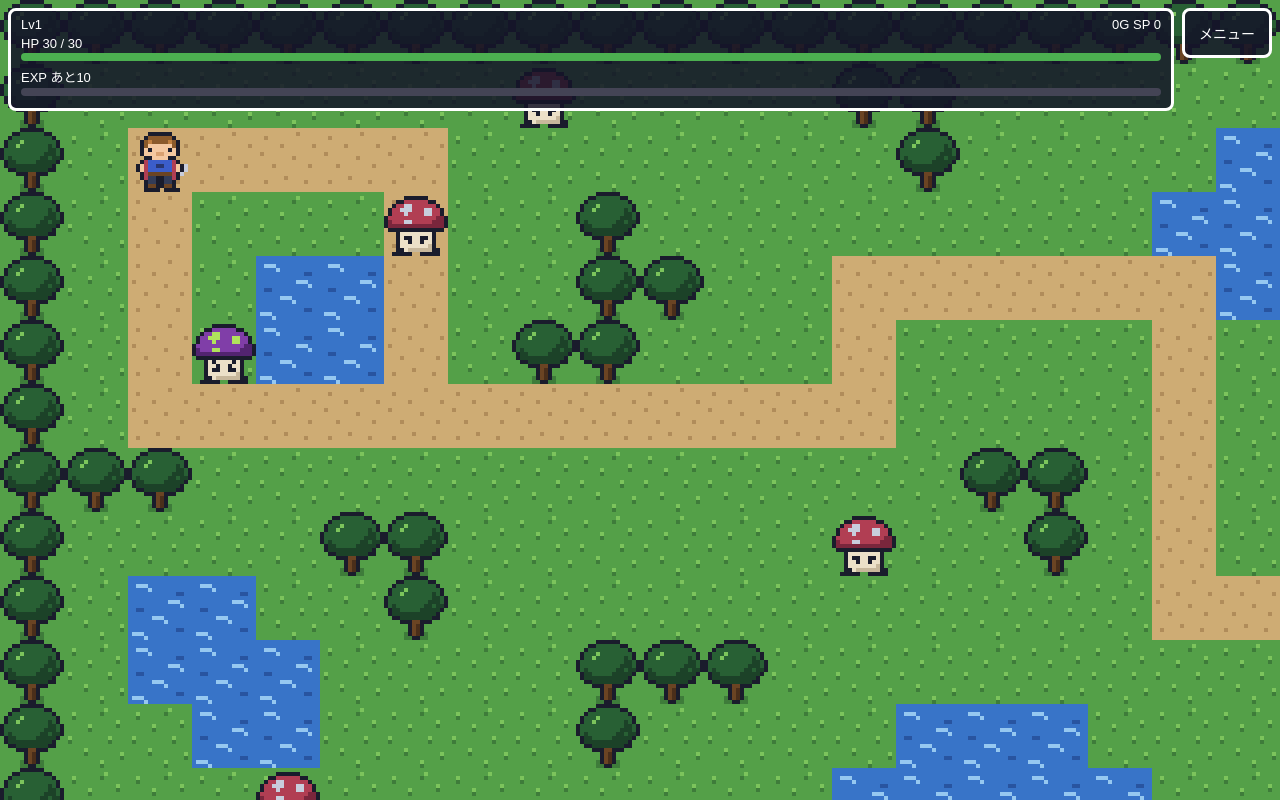
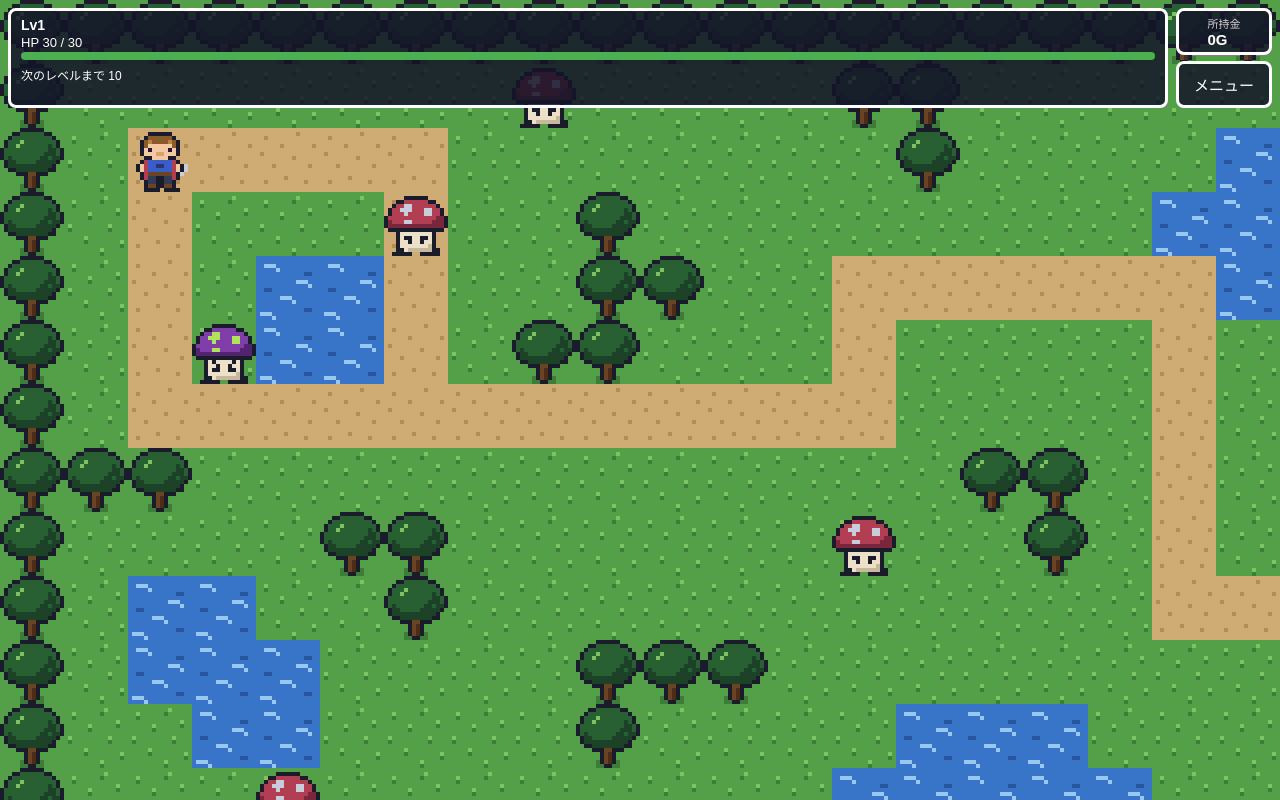
Before and after one commit to snaooo9331-max/my-rpg, a website built with Vite: page index.html in a window 1280 px wide. Built offline with nearby package versions, Linux system fonts and the light colour scheme.

Commit message:
ステータスバーを2列のレイアウトに変更

```diff
--- a/src/field.ts
+++ b/src/field.ts
@@ -68,18 +68,15 @@ const fieldEnemies: FieldEnemy[] = [
 
 export function updateFieldStatus() {
   const need = expToNext(player.level);
-  const rebirthText = player.rebirthCount > 0 ? `転生${player.rebirthCount}` : "";
 
-  setTextById("hud-level", `Lv${player.level}${rebirthText}`);
-  setTextById("hud-gold", `${player.gold}G SP ${player.skillPoints}`);
+  setTextById("hud-level", `Lv${player.level}`);
   setTextById("hud-hp", `${player.hp} / ${player.maxHp}`);
-  setTextById("hud-exp", `あと${need - player.exp}`);
+  setTextById("hud-exp", `次のレベルまで ${need - player.exp}`);
+  setTextById("hud-gold", `${player.gold}G`);
 
   const hpPercent = (player.hp / player.maxHp) * 100;
-  const expPercent = (player.exp / need) * 100;
 
   setBar("hp-fill", hpPercent);
-  setBar("exp-fill", expPercent);
   document.getElementById("hp-fill")?.classList.toggle("low", hpPercent <= 30);
 }
 
@@ -232,16 +229,20 @@ export function setupField(root: HTMLElement) {
   root.innerHTML = `
     <div class="hud">
       <div class="hud-status window">
-        <div class="hud-row">
-          <span id="hud-level"></span>
-          <span id="hud-gold"></span>
-        </div>
+        <div id="hud-level" class="hud-level"></div>
         <div class="bar-label">HP <span id="hud-hp"></span></div>
         <div class="bar"><div id="hp-fill" class="bar-fill hp"></div></div>
-        <div class="bar-label">EXP <span id="hud-exp"></span></div>
-        <div class="bar"><div id="exp-fill" class="bar-fill exp"></div></div>
+        <div id="hud-exp" class="hud-exp"></div>
       </div>
-      <button id="menu-toggle" class="window menu-toggle">メニュー</button>
+      <div class="hud-side">
+        <div class="hud-gold window">
+          <div>
+            <div class="gold-label">所持金</div>
+            <div id="hud-gold"></div>
+          </div>
+        </div>
+        <button id="menu-toggle" class="window menu-toggle">メニュー</button>
+      </div>
     </div>
     <p id="field-message" class="window message"></p>
     <div class="viewport" id="viewport">
--- a/src/style.css
+++ b/src/style.css
@@ -230,17 +230,51 @@ button:disabled {
   top: 8px;
   left: 8px;
   right: 8px;
-  display: flex;
+  display: grid;
+  grid-template-columns: 1fr auto;
   gap: 8px;
-  align-items: flex-start;
+  align-items: stretch;
   z-index: 10;
 }
 
 .hud-status {
-  flex: 1;
   padding: 6px 10px;
   font-size: 13px;
   text-align: left;
+}
+
+.hud-level {
+  font-size: 14px;
+  font-weight: bold;
+  margin-bottom: 2px;
+}
+
+.hud-exp {
+  font-size: 12px;
+}
+
+.hud-side {
+  display: grid;
+  grid-template-rows: 1fr 1fr;
+  gap: 6px;
+  min-width: 96px;
+}
+
+.hud-gold {
+  display: flex;
+  align-items: center;
+  justify-content: center;
+  padding: 4px 12px;
+  font-size: 15px;
+  font-weight: bold;
+  text-align: left;
+  white-space: nowrap;
+}
+
+.gold-label {
+  font-size: 11px;
+  font-weight: normal;
+  opacity: 0.8;
 }
 
 .hud-row {
@@ -275,14 +309,10 @@ button:disabled {
   background-color: #e53935;
 }
 
-.bar-fill.exp {
-  background-color: #4fa3f7;
-}
-
 .menu-toggle {
   margin: 0;
-  padding: 12px 14px;
-  font-size: 14px;
+  padding: 4px 14px;
+  font-size: 15px;
   background-color: rgba(20, 20, 40, 0.85);
   color: #ffffff;
 }
```
